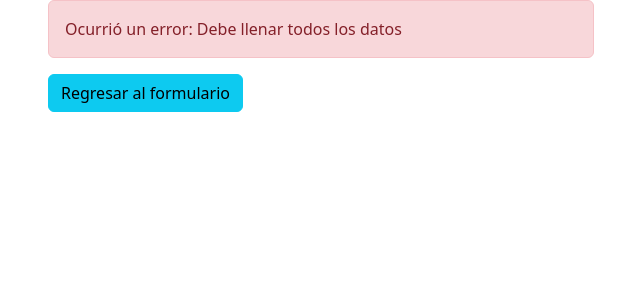
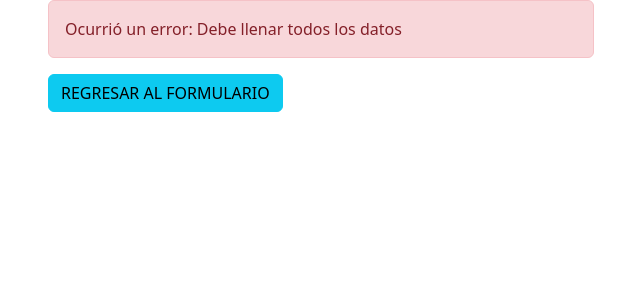
Before and after one commit to dany11279/Final_miron, a PHP site: page /modificar.php in a window 1280 px wide. Shown: the top 300 px of the page, without its empty margins (34-674 px from the left). Run offline with PHP 8.4, Linux system fonts and the light colour scheme; data that the repository does not hold is empty.

Commit message:
MODIFIQUE ESTE ARCHIVO

```diff
--- a/controladores/pacientes/modificar.php
+++ b/controladores/pacientes/modificar.php
@@ -1,5 +1,5 @@
 <?php
-require '../../modelos/Paciente.php';
+
 
 
 if($_POST['pac_nom'] != '' && $_POST['pac_dpi']  != '' && $_POST['pac_tel']  != '' && $_POST['pac_id'] != ''){
@@ -45,7 +45,7 @@
         </div>
         <div class="row">
             <div class="col-lg-4">
-                <a href="/Final_miron/controladores/pacientes/buscar.php?pac_nom=<?= $_POST['pac_nom'] ?>" class="btn btn-info">Regresar al formulario</a>
+                <a href="/Final_miron/controladores/pacientes/buscar.php?pac_nom=<?= $_POST['pac_nom'] ?>" class="btn btn-info">REGRESAR AL FORMULARIO</a>
             </div>
         </div>
     </div>
```
